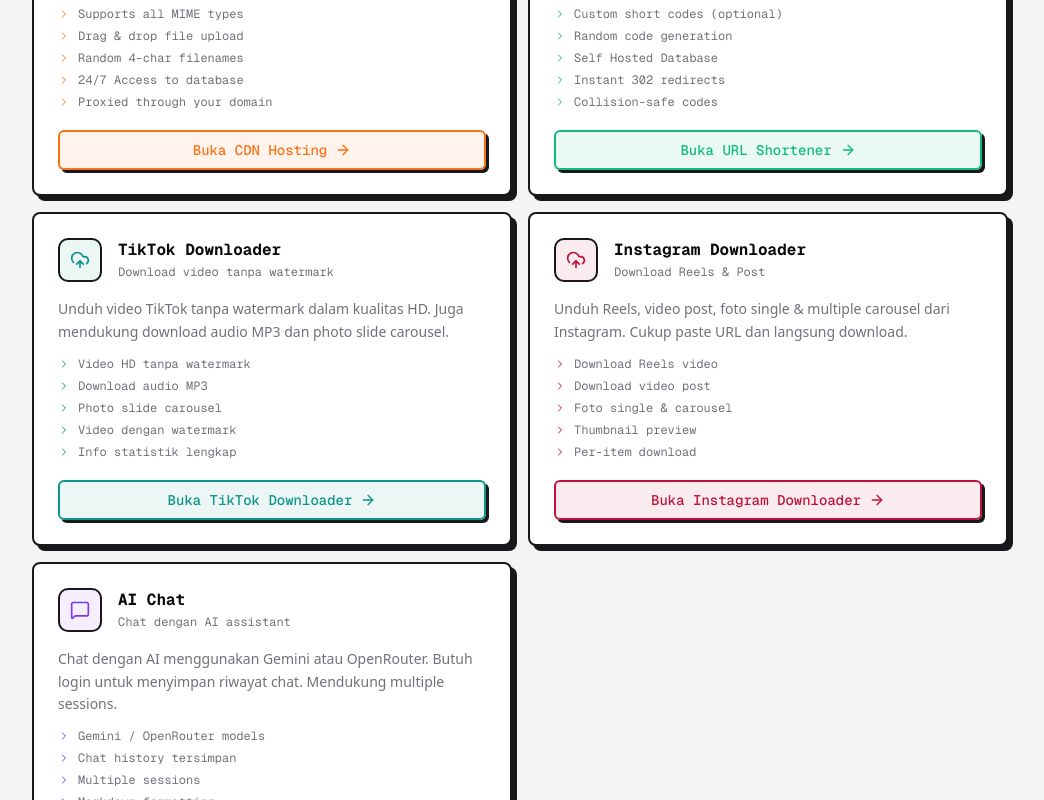
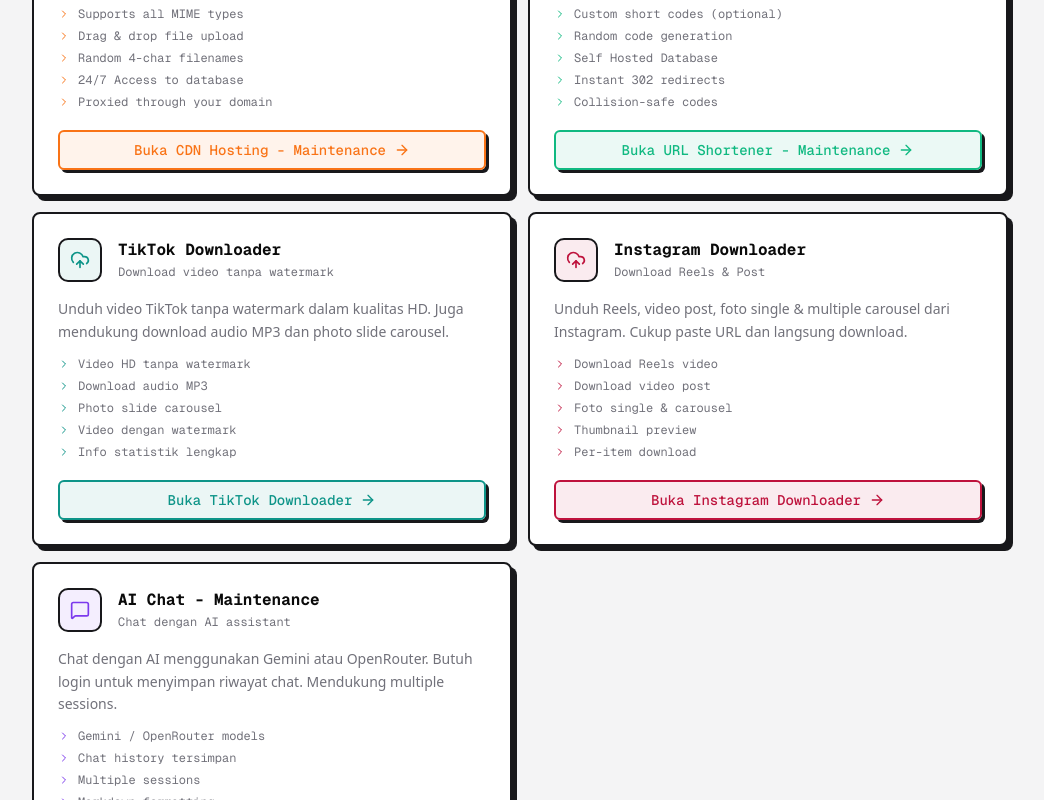
Before and after one commit to FaaOfc/opensorc, a Next.js app: page / in a window 1280 px wide. Shown: the part 1100-1900 px from the top of the page, without its empty margins (120-1164 px from the left). Built offline with nearby package versions, Linux system fonts and the light colour scheme.

Commit message:
Update page.tsx

```diff
--- a/src/app/page.tsx
+++ b/src/app/page.tsx
@@ -32,7 +32,7 @@
 const features = [
   {
     id: "cdn",
-    title: "CDN Hosting",
+    title: "CDN Hosting - Maintenance",
     subtitle: "Host any file, any mimetype",
     description:
       "Upload images, videos, documents, executables — anything. Your files are stored on Database and served through your own domain with proper MIME types.",
@@ -48,7 +48,7 @@
   },
   {
     id: "shorturl",
-    title: "URL Shortener",
+    title: "URL Shortener - Maintenance",
     subtitle: "Shorten any URL instantly",
     description:
       "Transform long URLs into short, shareable links. Optionally customize your short codes. All mappings stored in a Private Database.",
@@ -96,7 +96,7 @@
   },
   {
     id: "chat",
-    title: "AI Chat",
+    title: "AI Chat - Maintenance",
     subtitle: "Chat dengan AI assistant",
     description:
       "Chat dengan AI menggunakan Gemini atau OpenRouter. Butuh login untuk menyimpan riwayat chat. Mendukung multiple sessions.",
```
